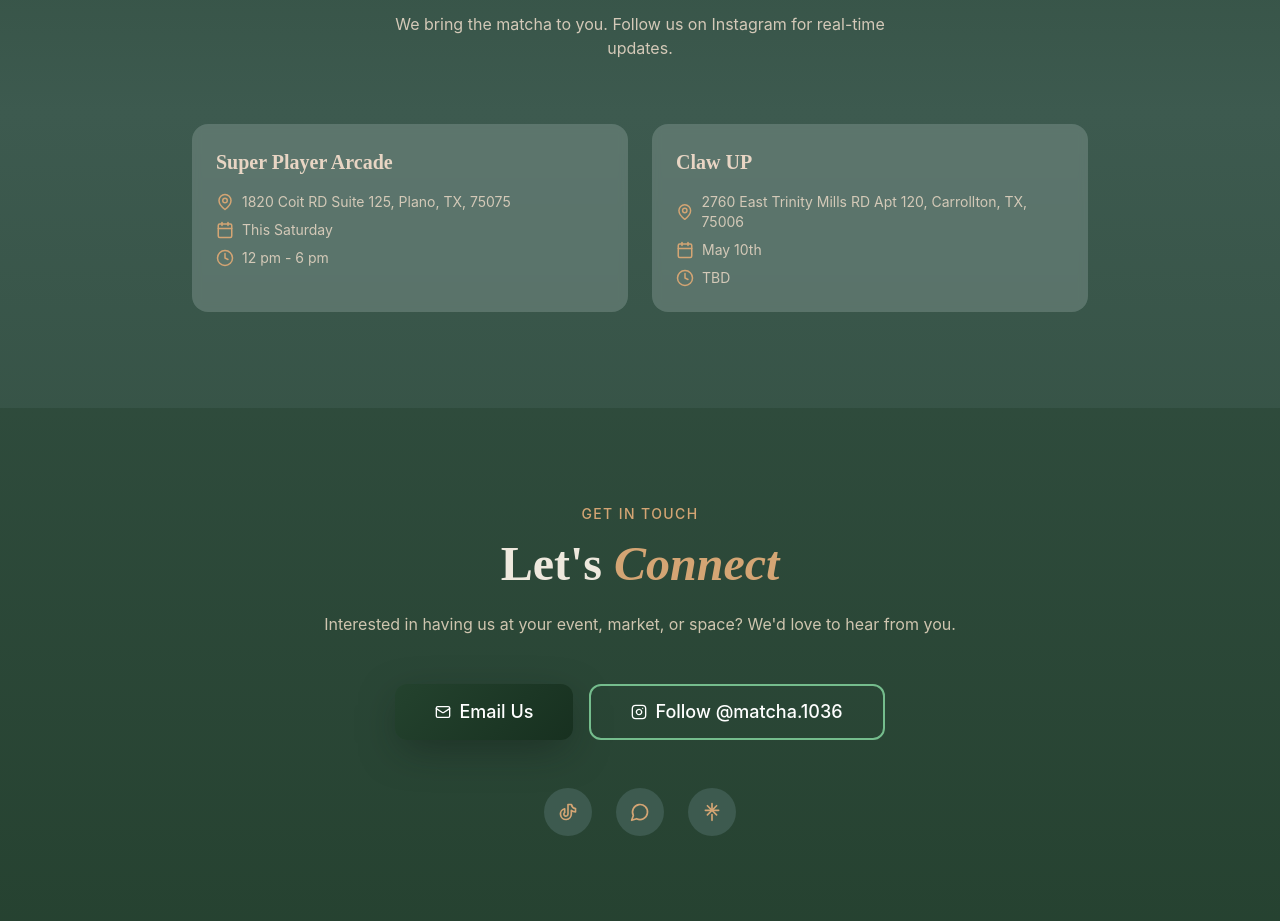
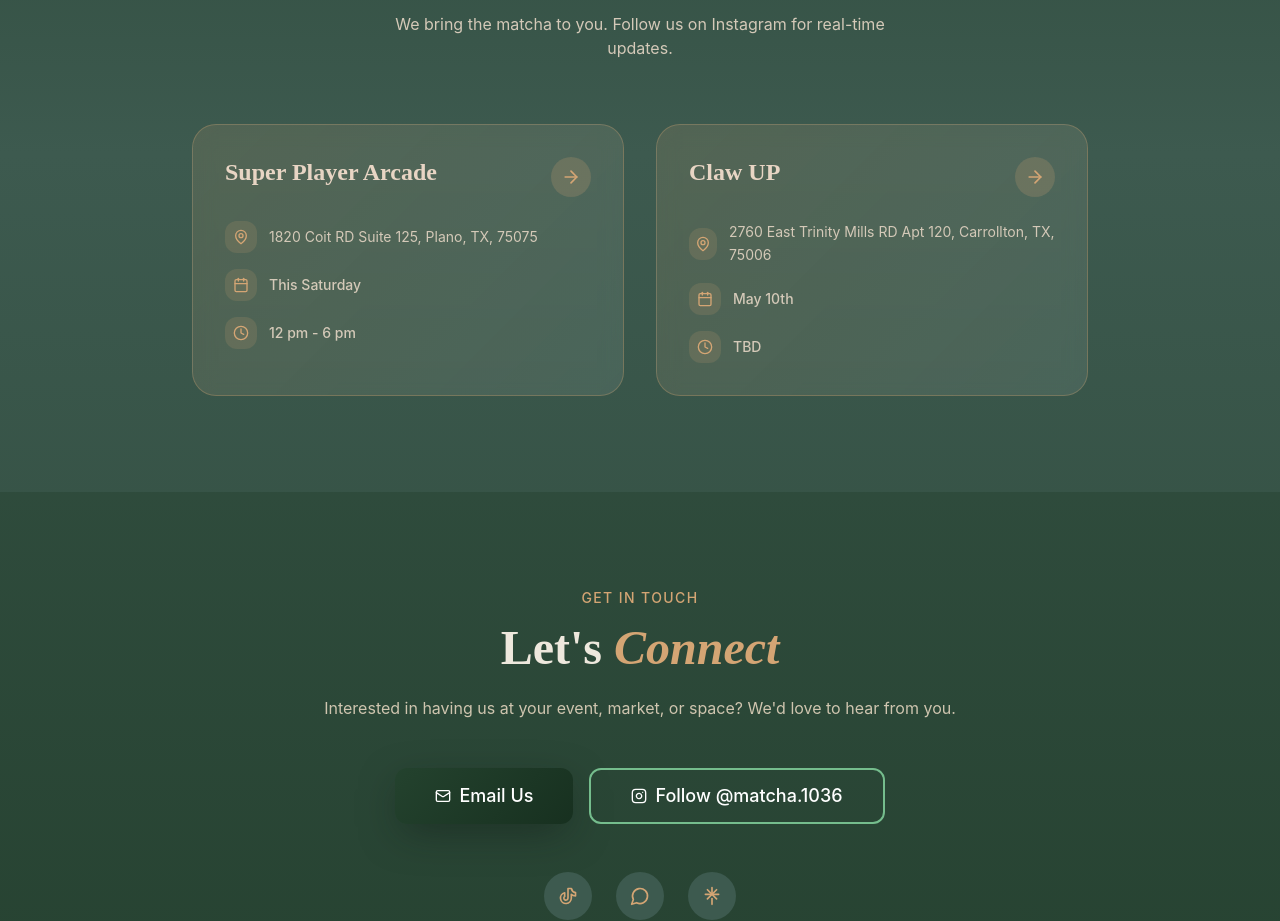
Before and after one commit to bradlyhayes12/matcha_1036, a React (Vite) app: page / in a window 1280 px wide. Shown: the part 1764-2685 px from the top of the page. Built offline with nearby package versions, Linux system fonts and the light colour scheme.

Commit message:
Redesign Locations cards

```diff
--- a/src/components/Locations.tsx
+++ b/src/components/Locations.tsx
@@ -1,4 +1,4 @@
-import { MapPin, Calendar, Clock } from "lucide-react";
+import { MapPin, Calendar, Clock, ArrowRight } from "lucide-react";
 import { Button } from "./ui/button";
 
 const locations = [
@@ -32,28 +32,62 @@
           </p>
         </div>
 
-        <div className="grid md:grid-cols-2 gap-6 max-w-4xl mx-auto">
+        <div className="grid md:grid-cols-2 gap-8 max-w-4xl mx-auto">
           {locations.map((location, index) => (
             <div
               key={index}
-              className="rounded-2xl p-6 transition-all duration-300 bg-[rgba(140,160,155,0.4)] backdrop-blur-sm hover:bg-[rgba(140,160,155,0.5)]"
+              className="group relative rounded-3xl overflow-hidden transition-all duration-500 hover:shadow-2xl hover:-translate-y-3"
+              style={{
+                background: `linear-gradient(135deg, rgba(212, 165, 116, 0.15) 0%, rgba(140, 160, 155, 0.2) 100%)`,
+                border: '1px solid rgba(212, 165, 116, 0.3)',
+                backdropFilter: 'blur(10px)',
+              }}
             >
-              <div className="flex items-start justify-between mb-4">
-                <h3 className="font-display text-xl font-semibold text-[#E8D5C4]">{location.name}</h3>
-              </div>
+              <div className="absolute inset-0 opacity-0 group-hover:opacity-100 transition-opacity duration-500"
+                style={{
+                  background: `linear-gradient(135deg, rgba(212, 165, 116, 0.25) 0%, rgba(140, 160, 155, 0.3) 100%)`,
+                }}
+              />
 
-              <div className="space-y-2 text-sm text-[#D4C9B8]">
-                <div className="flex items-center gap-2">
-                  <MapPin size={18} style={{ color: '#D4A574' }} />
-                  <span>{location.address}</span>
+              <div className="relative p-8 z-10">
+                <div className="flex items-start justify-between mb-6">
+                  <h3 className="font-display text-2xl font-semibold text-[#E8D5C4] leading-tight">
+                    {location.name}
+                  </h3>
+                  <div className="w-10 h-10 rounded-full flex items-center justify-center transition-all duration-300 group-hover:bg-[#D4A574] group-hover:scale-110"
+                    style={{ backgroundColor: 'rgba(212, 165, 116, 0.2)' }}
+                  >
+                    <ArrowRight size={20} style={{ color: '#D4A574' }} className="group-hover:text-[#3d5a4f] transition-colors duration-300" />
+                  </div>
                 </div>
-                <div className="flex items-center gap-2">
-                  <Calendar size={18} style={{ color: '#D4A574' }} />
-                  <span>{location.date}</span>
-                </div>
-                <div className="flex items-center gap-2">
-                  <Clock size={18} style={{ color: '#D4A574' }} />
-                  <span>{location.time}</span>
+
+                <div className="space-y-4">
+                  <div className="flex items-center gap-3 group/item">
+                    <div className="w-8 h-8 rounded-lg flex items-center justify-center transition-all duration-300 group-hover/item:bg-[#D4A574] group-hover/item:scale-110"
+                      style={{ backgroundColor: 'rgba(212, 165, 116, 0.15)' }}
+                    >
+                      <MapPin size={16} style={{ color: '#D4A574' }} className="group-hover/item:text-[#3d5a4f] transition-colors duration-300" />
+                    </div>
+                    <span className="text-[#D4C9B8] text-sm leading-relaxed">{location.address}</span>
+                  </div>
+
+                  <div className="flex items-center gap-3 group/item">
+                    <div className="w-8 h-8 rounded-lg flex items-center justify-center transition-all duration-300 group-hover/item:bg-[#D4A574] group-hover/item:scale-110"
+                      style={{ backgroundColor: 'rgba(212, 165, 116, 0.15)' }}
+                    >
+                      <Calendar size={16} style={{ color: '#D4A574' }} className="group-hover/item:text-[#3d5a4f] transition-colors duration-300" />
+                    </div>
+                    <span className="text-[#D4C9B8] font-medium text-sm">{location.date}</span>
+                  </div>
+
+                  <div className="flex items-center gap-3 group/item">
+                    <div className="w-8 h-8 rounded-lg flex items-center justify-center transition-all duration-300 group-hover/item:bg-[#D4A574] group-hover/item:scale-110"
+                      style={{ backgroundColor: 'rgba(212, 165, 116, 0.15)' }}
+                    >
+                      <Clock size={16} style={{ color: '#D4A574' }} className="group-hover/item:text-[#3d5a4f] transition-colors duration-300" />
+                    </div>
+                    <span className="text-[#D4C9B8] font-medium text-sm">{location.time}</span>
+                  </div>
                 </div>
               </div>
             </div>
```
